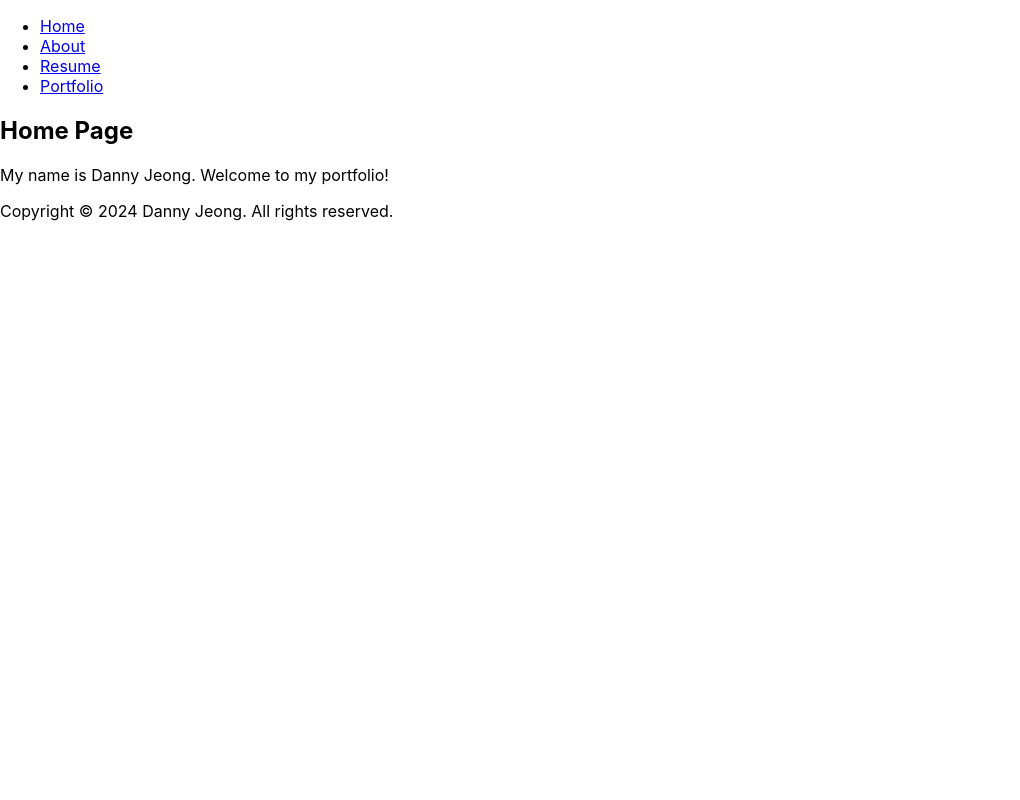
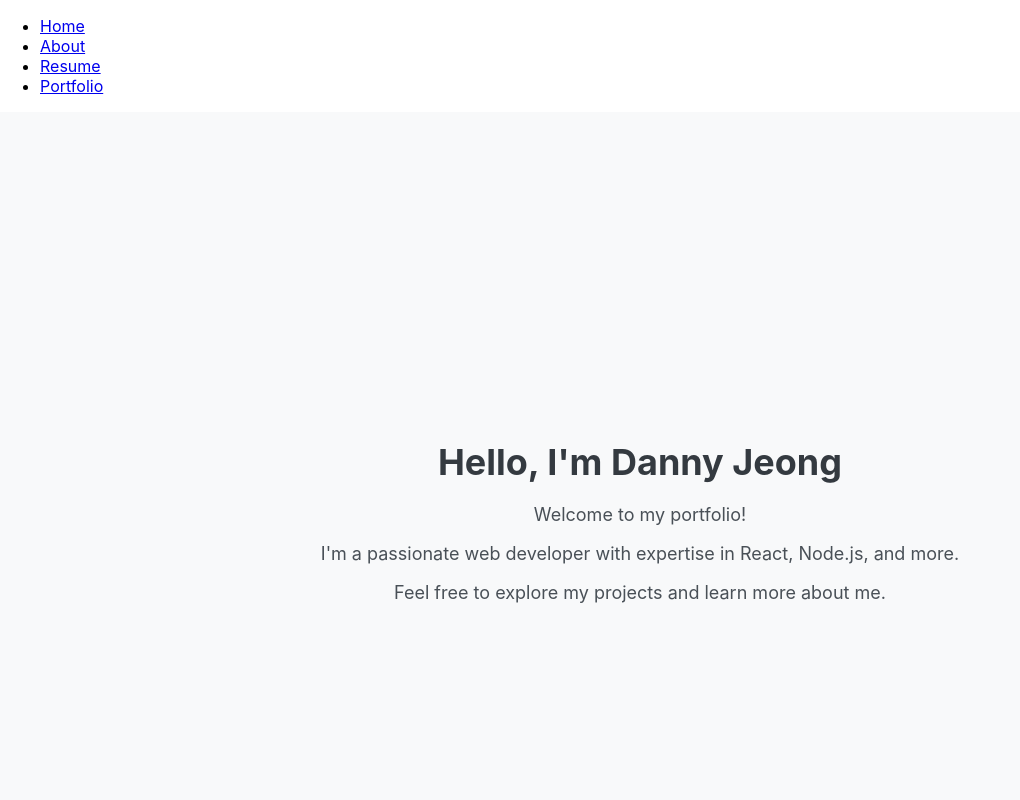
Before and after one commit to jeongdari/Danny_Portfolio, a React (Create React App) app: page / in a window 1280 px wide. Shown: the top 800 px of the page, without its empty margins (0-1020 px from the left). Built offline with nearby package versions, Linux system fonts and the light colour scheme.

Commit message:
LinkedIn API added on Resume page. Miscellaneous points updated.

```diff
--- a/package.json
+++ b/package.json
@@ -35,5 +35,8 @@
       "last 1 firefox version",
       "last 1 safari version"
     ]
+  },
+  "devDependencies": {
+    "@babel/plugin-proposal-private-property-in-object": "^7.21.11"
   }
 }
--- a/public/index.html
+++ b/public/index.html
@@ -2,13 +2,14 @@
 <html lang="en">
   <head>
     <meta charset="utf-8" />
-    <link rel="icon" href="%PUBLIC_URL%/favicon.ico" />
     <meta name="viewport" content="width=device-width, initial-scale=1" />
     <meta name="theme-color" content="#000000" />
     <meta
       name="description"
-      content="Web site created using create-react-app"
+      content="Danny Jeong's Portfolio Website showcasing projects and skills."
     />
+    <title>Danny's Portfolio</title>
+    <link rel="icon" href="%PUBLIC_URL%/favicon.ico" />
     <link rel="apple-touch-icon" href="%PUBLIC_URL%/logo192.png" />
     <!--
       manifest.json provides metadata used when your web app is installed on a
@@ -24,7 +25,6 @@
       work correctly both with client-side routing and a non-root public URL.
       Learn how to configure a non-root public URL by running `npm run build`.
     -->
-    <title>React App</title>
   </head>
   <body>
     <noscript>You need to enable JavaScript to run this app.</noscript>
--- a/src/App.js
+++ b/src/App.js
@@ -1,5 +1,3 @@
-// App.js
-
 import React from 'react';
 import { BrowserRouter as Router, Route, Switch } from 'react-router-dom';
 import Header from './components/Header';
--- a/src/pages/Home.js
+++ b/src/pages/Home.js
@@ -2,11 +2,39 @@ import React from 'react';
 
 function Home() {
   return (
-    <div>
-      <h2>Home Page</h2>
-      <p>My name is Danny Jeong. Welcome to my portfolio!</p>
+    <div style={styles.container}>
+      <div style={styles.content}>
+        <h2 style={styles.heading}>Hello, I'm Danny Jeong</h2>
+        <p style={styles.paragraph}>Welcome to my portfolio!</p>
+        <p style={styles.paragraph}>I'm a passionate web developer with expertise in React, Node.js, and more.</p>
+        <p style={styles.paragraph}>Feel free to explore my projects and learn more about me.</p>
+      </div>
     </div>
   );
 }
 
+const styles = {
+  container: {
+    display: 'flex',
+    justifyContent: 'center',
+    alignItems: 'center',
+    height: '100vh',
+    backgroundColor: '#f8f9fa', // Light gray background
+  },
+  content: {
+    textAlign: 'center',
+  },
+  heading: {
+    fontSize: 36,
+    fontWeight: 'bold',
+    marginBottom: 20,
+    color: '#343a40', // Dark gray color
+  },
+  paragraph: {
+    fontSize: 18,
+    marginBottom: 10,
+    color: '#495057', // Medium gray color
+  },
+};
+
 export default Home;
--- a/src/pages/Resume.js
+++ b/src/pages/Resume.js
@@ -1,10 +1,49 @@
-import React from 'react';
+import React, { useState, useEffect } from 'react';
 
 function Resume() {
+  const [resumeData, setResumeData] = useState(null);
+
+  useEffect(() => {
+    // Function to fetch resume data from LinkedIn API
+    const fetchResumeData = async () => {
+      try {
+        // Make API request to LinkedIn API using access token
+        const response = await fetch('https://api.linkedin.com/v2/userinfo', {
+          headers: {
+            Authorization: `Bearer ${accessToken}`, // Replace accessToken with your actual access token
+          },
+        });
+
+        // Check if response is successful
+        if (response.ok) {
+          const data = await response.json();
+          // Set resume data in state
+          setResumeData(data);
+        } else {
+          // Handle error response
+          console.error('Error fetching resume data:', response.statusText);
+        }
+      } catch (error) {
+        console.error('Error fetching resume data:', error.message);
+      }
+    };
+
+    // Call fetchResumeData function
+    fetchResumeData();
+  }, []); // Run effect only once on component mount
+
   return (
     <div>
       <h2>Resume</h2>
-      <p>This is my resume.</p>
+      {resumeData ? (
+        <div>
+          {/* Display resume data here */}
+          <p>{resumeData.firstName} {resumeData.lastName}</p>
+          {/* Add more resume details as needed */}
+        </div>
+      ) : (
+        <p>Loading resume...</p>
+      )}
     </div>
   );
 }
```
Also changed, not shown: 1 other file (tests, documents, lock files or other folders).
